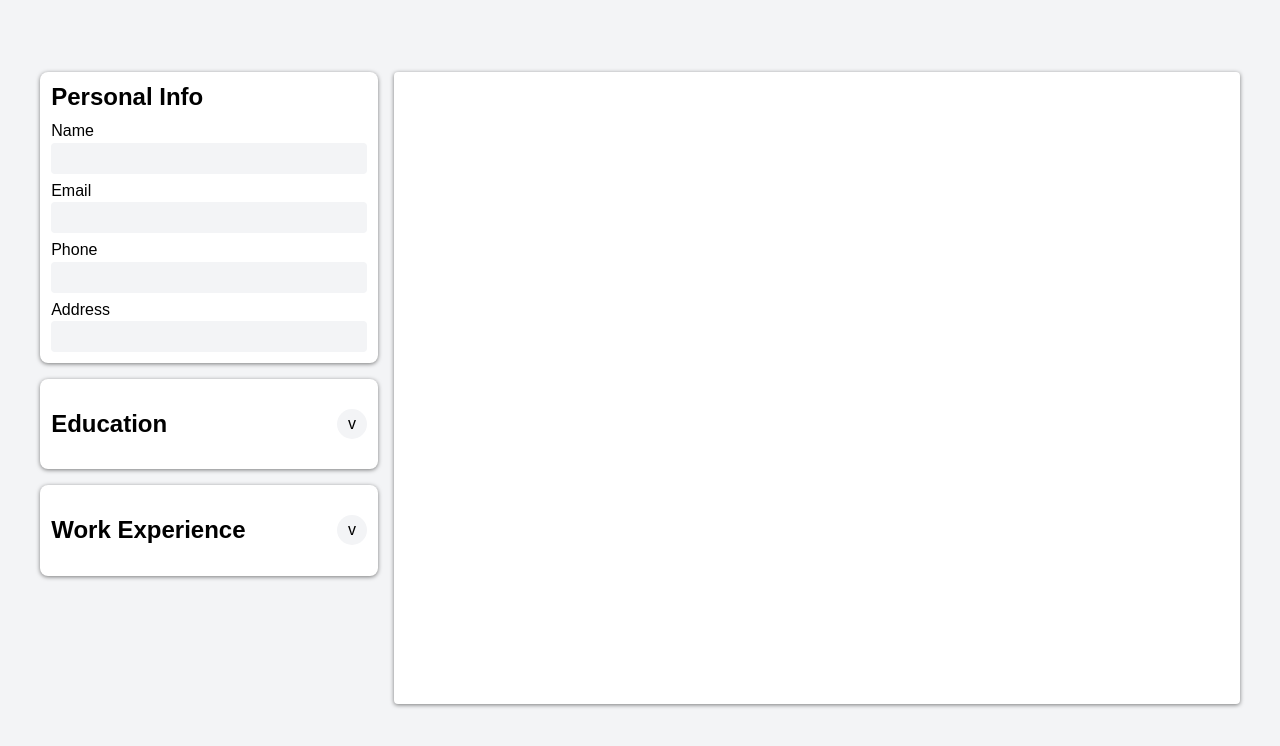
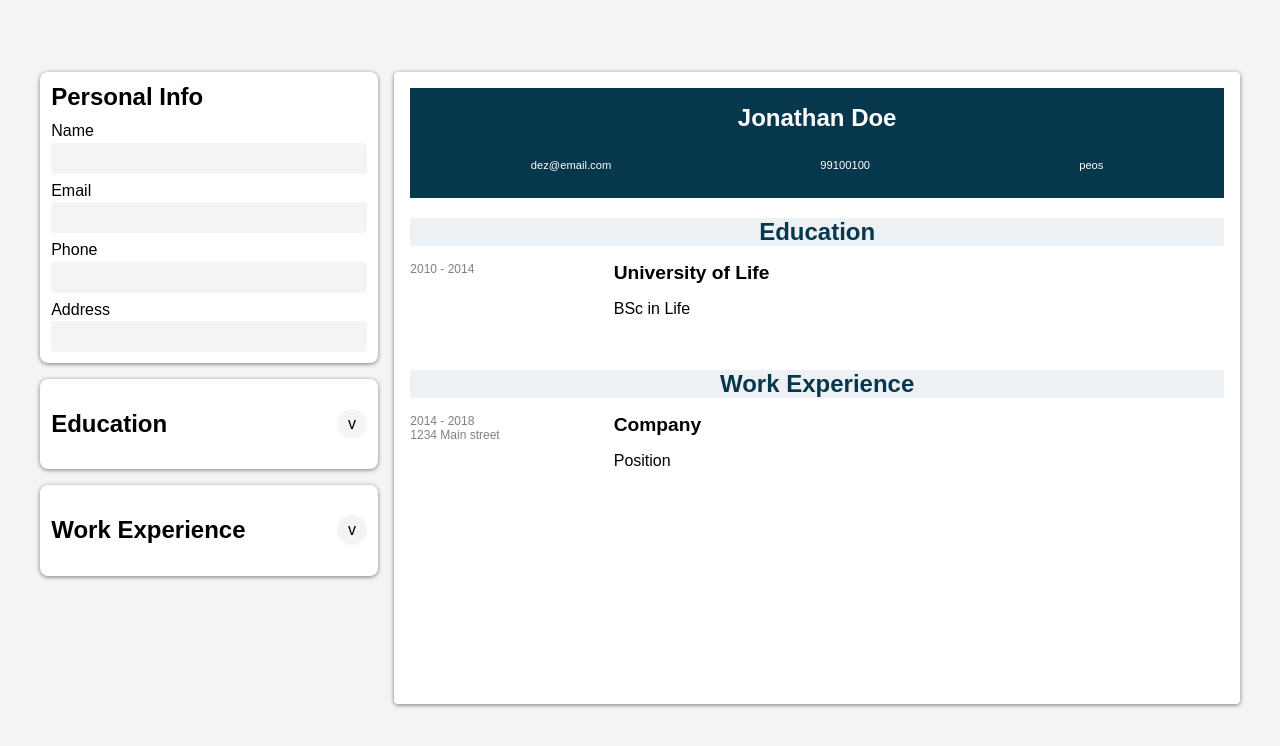
Before and after one commit to arayias/cv-maker, a React (Vite) app: page / in a window 1280 px wide. Shown: the top 746 px of the page. Built offline with nearby package versions, Linux system fonts and the light colour scheme.

Commit message:
Now displays properly in cvPreview on the right.

```diff
--- a/src/App.jsx
+++ b/src/App.jsx
@@ -6,10 +6,10 @@ import CvPreview from "./components/CvPreview";
 
 function App() {
   const [info, setInfo] = useState({
-    name: "",
-    email: "",
-    phone: "",
-    address: "",
+    name: "Jonathan Doe",
+    email: "dez@email.com",
+    phone: "99100100",
+    address: "peos",
   });
 
   const [education, setEducation] = useState([
--- a/src/components/CvPreview.jsx
+++ b/src/components/CvPreview.jsx
@@ -1,9 +1,64 @@
-import '../styles/preview.css';
+import "../styles/preview.css";
 
-export default function CvPreview() {
+export default function CvPreview({ info, education, work }) {
+  const { name, email, phone, address } = info;
   return (
     <div className="cv-preview">
+      <header>
+        <h1>{name}</h1>
+        <div className="contact-info">
+          <p>{email}</p>
+          <p>{phone}</p>
+          <p>{address}</p>
+        </div>
+      </header>
+      <main id="cv-main">
+        {education.length >= 1 && (
+          <section className="education">
+            <h2>Education</h2>
+            {education.map((edu) => {
+              const { id, school, degree, start, end, location } = edu;
+              return (
+                <div key={id} className="cv-item">
+                  <div className="side-info">
+                    <p>
+                      {start} - {end}
+                    </p>
+                    <p>{location}</p>
+                  </div>
+                  <div className="main-info">
+                    <h3>{school}</h3>
+                    <p>{degree}</p>
+                  </div>
+                </div>
+              );
+            })}
+          </section>
+        )}
 
+        {work.length >= 1 && (
+          <section className="work">
+            <h2>Work Experience</h2>
+            {work.map((job) => {
+              const { id, company, position, start, end, location } = job;
+              return (
+                <div key={id} className="cv-item">
+                  <div className="side-info">
+                    <p>
+                      {start} - {end}
+                    </p>
+                    <p>{location}</p>
+                  </div>
+                  <div className="main-info">
+                    <h3>{company}</h3>
+                    <p>{position}</p>
+                  </div>
+                </div>
+              );
+            })}
+          </section>
+        )}
+      </main>
     </div>
-  )
+  );
 }
--- a/src/styles/preview.css
+++ b/src/styles/preview.css
@@ -5,4 +5,63 @@
   box-shadow: 0 1px 4px 0 rgba(0, 0, 0, 0.5);
   max-height: 100vh;
   min-height: 75vh;
+  color: white;
 }
+
+header {
+  min-height: 4rem;
+  background-color: #07374d;
+  font-size: 0.7rem;
+  padding: 1rem;
+}
+
+header > h1 {
+  margin: 0;
+  font-size: 1.5rem;
+}
+.contact-info {
+  display: flex;
+  flex-direction: row;
+  justify-content: space-around;
+  align-items: center;
+  margin-top: 1rem;
+}
+
+#cv-main {
+  color: black;
+
+  margin: 0 auto;
+  display: flex;
+  flex-direction: column;
+}
+
+#cv-main section h2 {
+  margin-bottom: 1rem;
+  background-color: #eef1f3;
+  color: #07374d;
+}
+
+.cv-item {
+  display: grid;
+  grid-template-columns: 1fr 3fr;
+  text-align: left;
+}
+
+.side-info {
+  color: gray;
+  margin-top: 0;
+}
+
+.side-info p {
+  margin: 0;
+  font-size: 0.75rem;
+}
+
+.main-info {
+  margin: 0;
+}
+
+.main-info > h3 {
+  margin: 0;
+  font-size: 1.2rem;
+}
```
